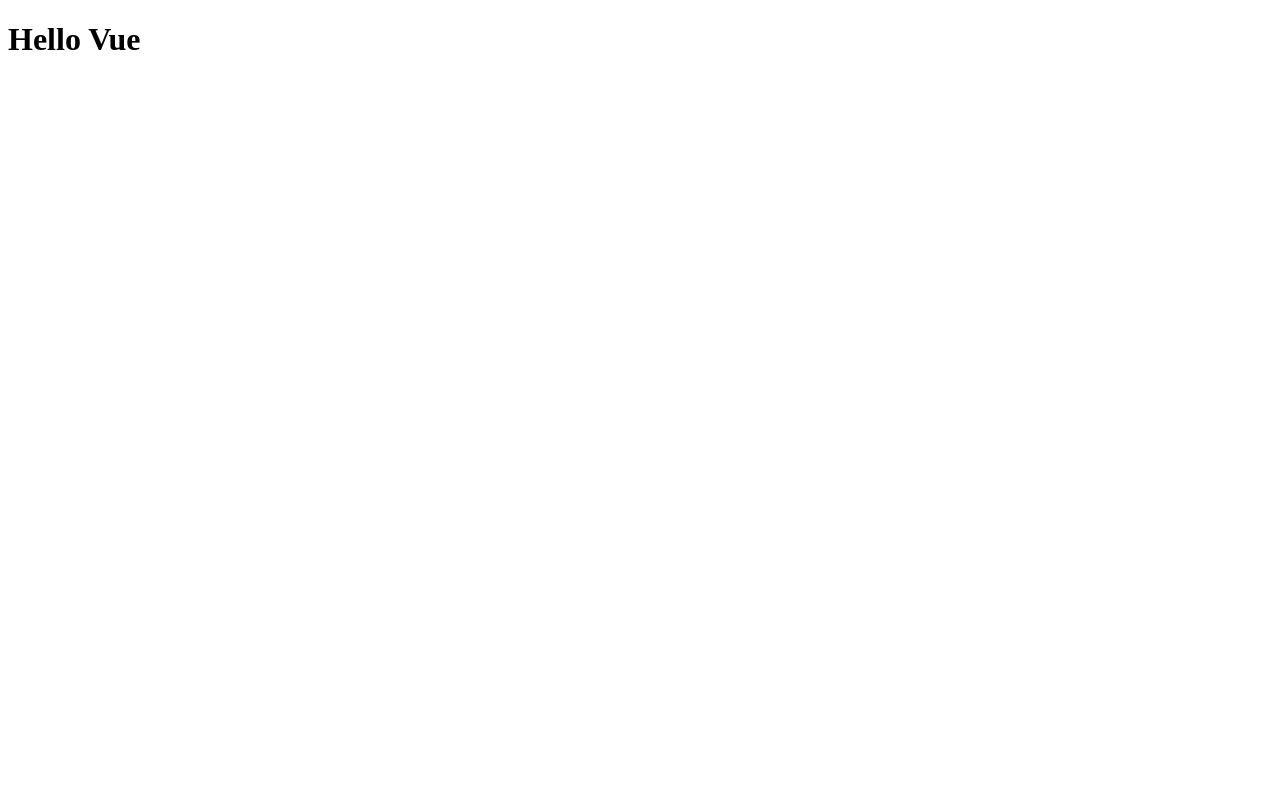
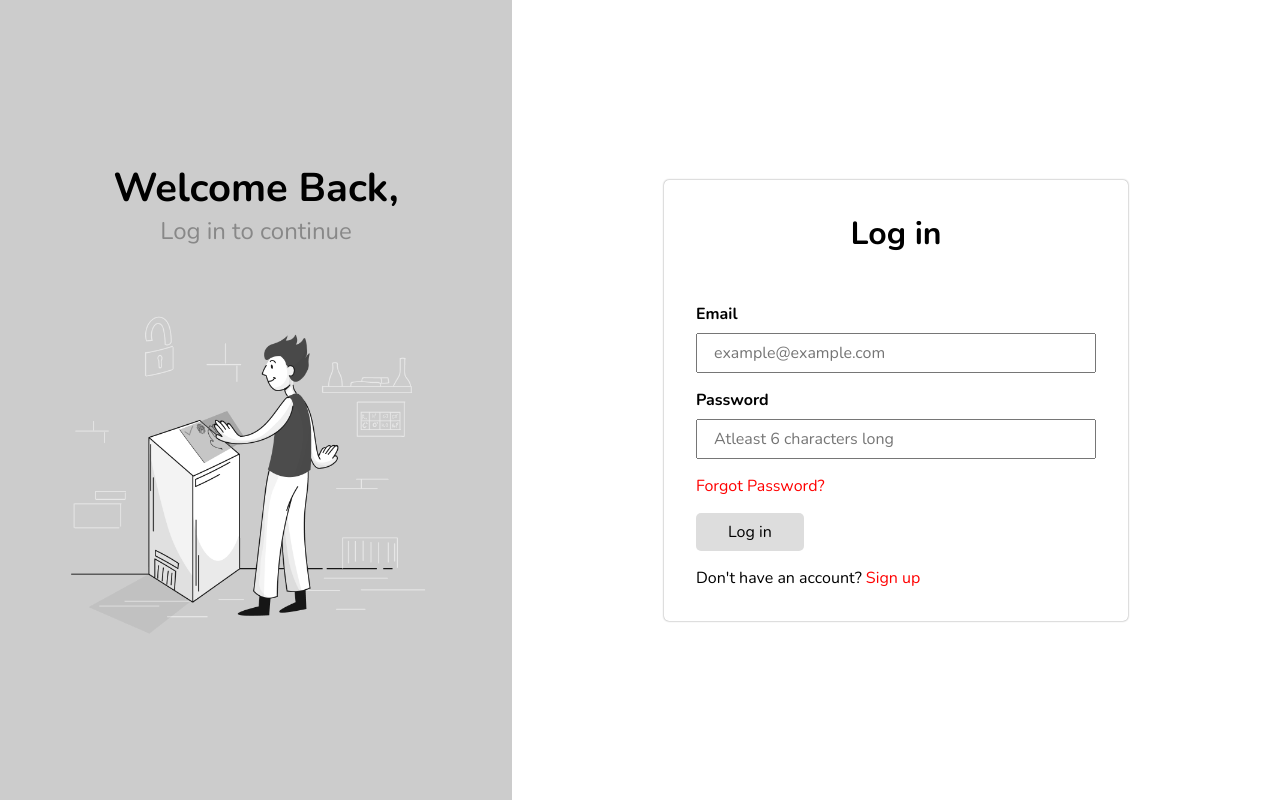
Before and after one commit to AbePlays/Footballio, a Vue app: page /auth in a window 1280 px wide. Before the commit this address had no page. Built offline with nearby package versions, Linux system fonts and the light colour scheme.

Commit message:
Designed Signin Screen

```diff
--- a/package.json
+++ b/package.json
@@ -25,6 +25,8 @@
     "eslint": "^6.7.2",
     "eslint-plugin-prettier": "^3.1.3",
     "eslint-plugin-vue": "^7.0.0-0",
-    "prettier": "^1.19.1"
+    "node-sass": "^4.14.1",
+    "prettier": "^1.19.1",
+    "sass-loader": "^10.0.4"
   }
 }
--- a/public/index.html
+++ b/public/index.html
@@ -5,6 +5,10 @@
     <meta http-equiv="X-UA-Compatible" content="IE=edge" />
     <meta name="viewport" content="width=device-width,initial-scale=1.0" />
     <link rel="icon" href="<%= BASE_URL %>favicon.ico" />
+    <link
+      href="https://fonts.googleapis.com/css2?family=Nunito:wght@400;700&display=swap"
+      rel="stylesheet"
+    />
     <title>Football</title>
   </head>
   <body>
--- a/src/App.vue
+++ b/src/App.vue
@@ -1,6 +1,13 @@
 <template>
-  <h1>Hello Vue</h1>
+  <router-view></router-view>
 </template>
 
 <style>
+* {
+  margin: 0;
+  padding: 0;
+  box-sizing: border-box;
+  font-family: "Nunito", sans-serif;
+  font-size: 16px;
+}
 </style>
--- /dev/null
+++ b/src/components/auth/Signin.vue
@@ -0,0 +1,125 @@
+<template>
+  <section>
+    <div class="left">
+      <h1>Welcome Back,</h1>
+      <p>Log in to continue</p>
+      <img src="../../assets/Signin.png" alt="logo" />
+    </div>
+    <div class="right">
+      <div class="form">
+        <h1>Log in</h1>
+        <form>
+          <div class="form-control">
+            <label for="email">Email</label>
+            <input type="email" id="email" placeholder="example@example.com" />
+          </div>
+          <div class="form-control">
+            <label for="password">Password</label>
+            <input
+              type="password"
+              id="password"
+              placeholder="Atleast 6 characters long"
+            />
+          </div>
+          <a href="#">Forgot Password?</a>
+
+          <button type="submit">Log in</button>
+        </form>
+
+        <p>Don't have an account?<a href="#"> Sign up</a></p>
+      </div>
+    </div>
+  </section>
+</template>
+
+<script>
+export default {};
+</script>
+
+<style lang="scss" scoped>
+section {
+  display: flex;
+  align-items: center;
+  height: 100vh;
+
+  .left {
+    width: 40%;
+    height: 100%;
+    display: flex;
+    justify-content: center;
+    flex-direction: column;
+    text-align: center;
+    background-color: #ccc;
+
+    h1 {
+      font-size: 2.5rem;
+    }
+
+    p {
+      font-size: 1.5rem;
+      color: #888;
+      margin-bottom: 2rem;
+    }
+
+    img {
+      width: 30rem;
+    }
+  }
+
+  .right {
+    width: 60%;
+    display: flex;
+    flex-direction: column;
+    align-items: center;
+
+    .form {
+      width: fit-content;
+      padding: 2rem;
+      border-radius: 5px;
+      box-shadow: 0 0 2px grey;
+
+      h1 {
+        font-size: 2rem;
+        margin: 0 1rem 3rem;
+        text-align: center;
+      }
+
+      .form-control {
+        margin-bottom: 1rem;
+      }
+
+      label {
+        display: block;
+        font-weight: bold;
+        margin-bottom: 0.5rem;
+      }
+
+      input {
+        width: 25rem;
+        height: 2.5rem;
+        padding: 1rem;
+      }
+
+      a {
+        text-decoration: none;
+        color: red;
+      }
+
+      button {
+        display: block;
+        border: none;
+        padding: 0.5rem 2rem;
+        margin: 1rem 1rem 1rem 0;
+        border-radius: 5px;
+        cursor: pointer;
+        background-color: #ddd;
+        transition: background-color 200ms ease-in-out;
+
+        &:hover {
+          background-color: #ccc;
+        }
+      }
+    }
+  }
+}
+</style>
--- a/src/router/index.js
+++ b/src/router/index.js
@@ -1,6 +1,16 @@
 import { createRouter, createWebHistory } from "vue-router";
+import Signin from "../components/auth/Signin.vue";
 
-const routes = [];
+const routes = [
+  {
+    path: "/",
+    redirect: "/auth",
+  },
+  {
+    path: "/auth",
+    component: Signin,
+  },
+];
 
 const router = createRouter({
   history: createWebHistory(process.env.BASE_URL),
```
Also changed, not shown: src/assets/Signin.png (added), 1 other file (tests, documents, lock files or other folders).
